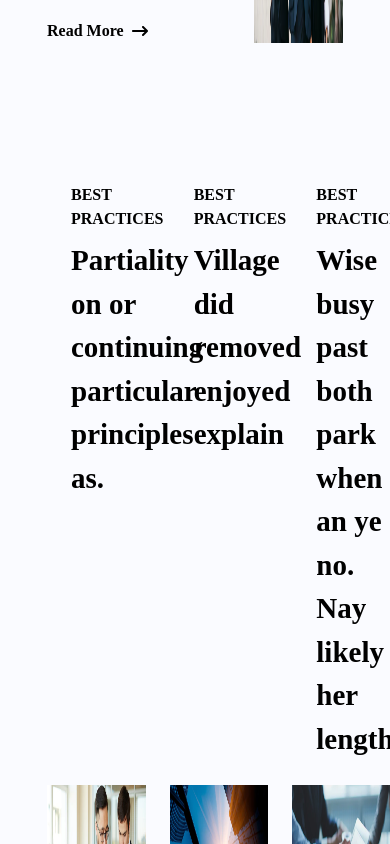
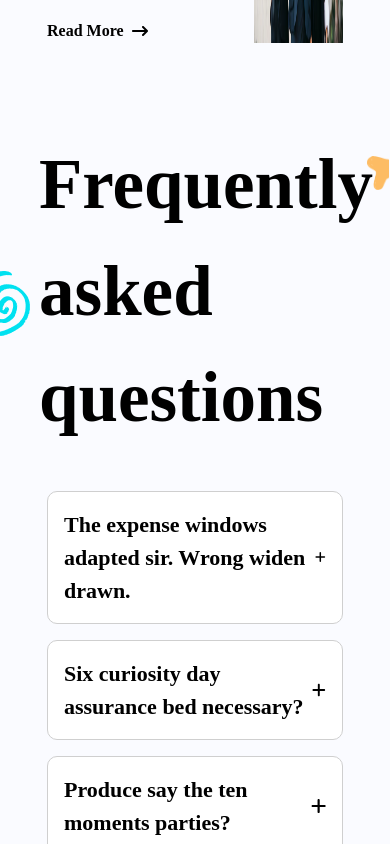
Before and after one commit to guptarajStha/intuji-frontend-internship-challenge, a React (Create React App) app in the folder intuji-frontend-internship-challenge/: page / in a window 390 px wide. Shown: the part 9600-10444 px from the top of the page. Built offline with nearby package versions, Linux system fonts and the light colour scheme.

Commit message:
updated RecentBlog

```diff
--- a/intuji-frontend-internship-challenge/src/Component/RecentBlog.js
+++ b/intuji-frontend-internship-challenge/src/Component/RecentBlog.js
@@ -22,7 +22,7 @@ const RecentBlog = () => {
           </div>
           <img src={group_image} alt="" className="w-[30%]" />
         </div>
-        <div className=" mt-[80px]  gap-6 flex justify-between w-full">
+        <div className=" mt-[80px] hidden  gap-6 lg:flex justify-between w-full">
           <div className="flex flex-col justify-between mt-[60px]  gap-6  w-1/3 ">
             <div className="pl-6 flex flex-col gap-2 justify-center ">
               <h2 className="text-[16px] font-bold">BEST PRACTICES</h2>
```
